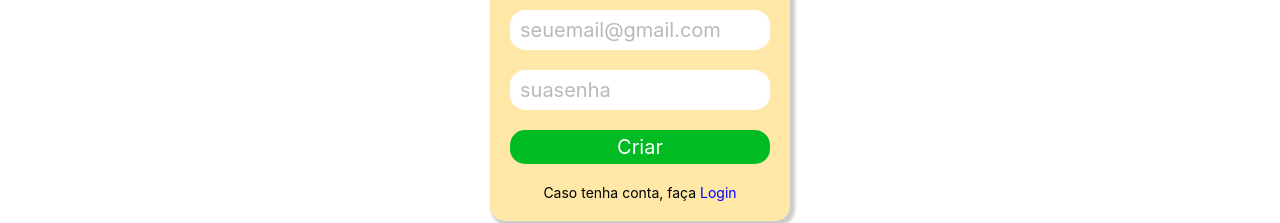
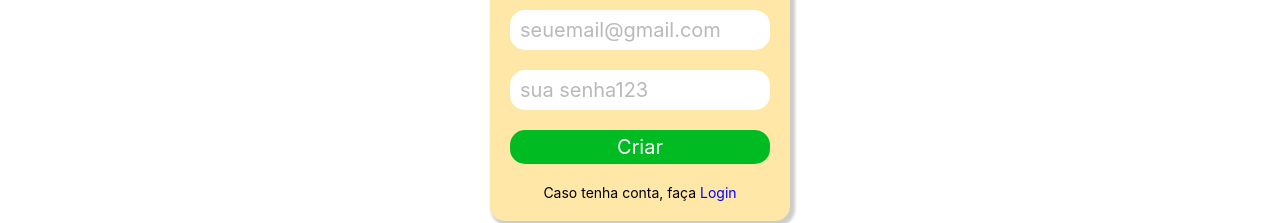
Before and after one commit to DutraGames/Create-Quiz, a Next.js app: page /register in a window 1280 px wide. Shown: the part 297-520 px from the top of the page. Built offline with nearby package versions, Linux system fonts and the light colour scheme; no server answers.

Commit message:
send email

```diff
--- a/src/pages/register.jsx
+++ b/src/pages/register.jsx
@@ -1,4 +1,4 @@
-import { createUserWithEmailAndPassword, updateProfile } from 'firebase/auth'
+import { createUserWithEmailAndPassword, sendEmailVerification, updateProfile } from 'firebase/auth'
 import Link from 'next/link'
 import { useRouter } from 'next/router'
 import React, { useEffect, useState } from 'react'
@@ -27,6 +27,7 @@ export default function register() {
                         displayName: username
                     })
 
+                    sendEmailVerification(user)
 
                     setEmail("")
                     setPassword("")
@@ -40,7 +41,6 @@ export default function register() {
                     return
                 })
         }
-        return alert("Preencha os campos!")
     }
 
     useEffect(() => {
@@ -55,7 +55,7 @@ export default function register() {
                 <Title>Cadastrar-se:</Title>
                 <Input placeholder='seu nome' type="text" value={username} onChange={(text) => setUsername(text.target.value)} />
                 <Input placeholder='seuemail@gmail.com' type="email" value={email} onChange={(text) => setEmail(text.target.value)} />
-                <Input placeholder='suasenha' type="password" value={password} onChange={(text) => setPassword(text.target.value)} />
+                <Input placeholder='sua senha123' type="password" value={password} onChange={(text) => setPassword(text.target.value)} />
                 <ButtonCreate onClick={CreateAccont}>Criar</ButtonCreate>
                 <TextBottom>Caso tenha conta, faça <Link href="/login" legacyBehavior><LinkButton>Login</LinkButton></Link></TextBottom>
             </Frame>
```
